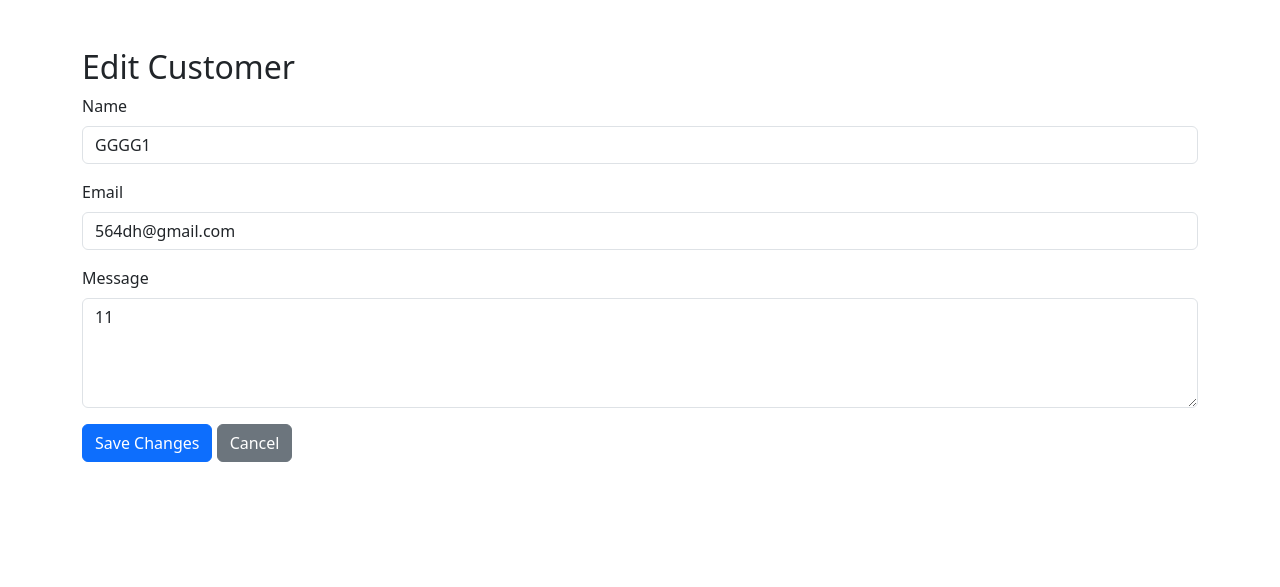
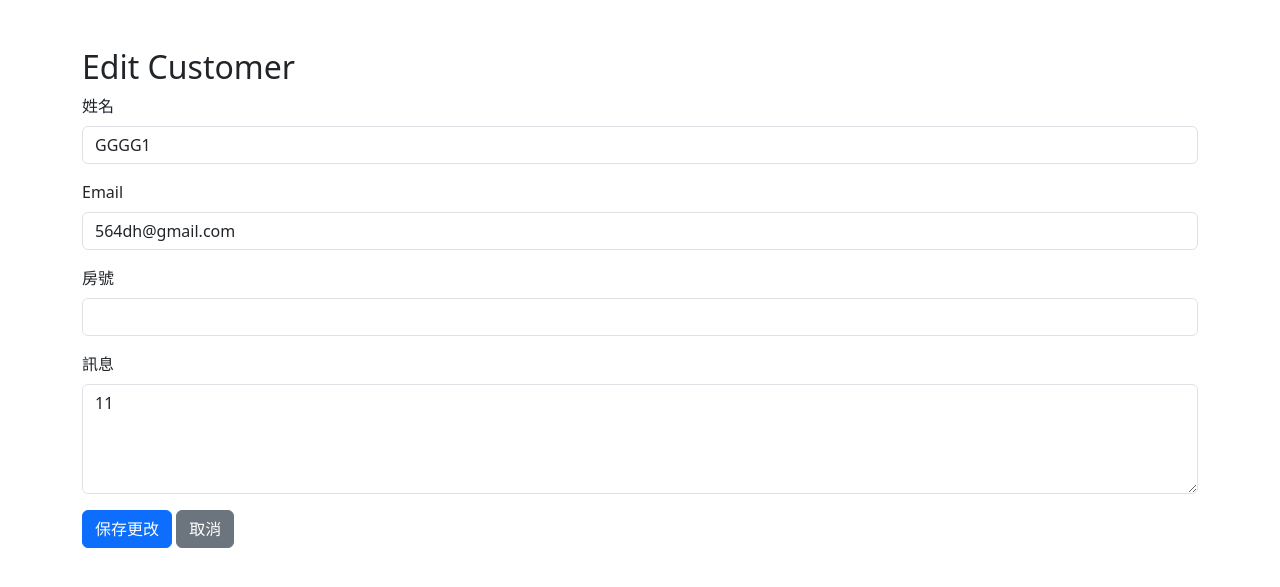
Before and after one commit to Alex54365/hotalrobotsystem, a Flask app: page /edit/2 in a window 1280 px wide. Shown: the top 587 px of the page. Run offline with Flask 3, Linux system fonts and the light colour scheme.

Commit message:
Update edit.html

```diff
--- a/templates/edit.html
+++ b/templates/edit.html
@@ -11,7 +11,7 @@
         <h2>Edit Customer</h2>
         <form action="/edit/{{ customer.id }}" method="POST">
             <div class="mb-3">
-                <label for="name" class="form-label">Name</label>
+                <label for="name" class="form-label">姓名</label>
                 <input type="text" id="name" name="name" class="form-control" value="{{ customer.name }}" required>
             </div>
             <div class="mb-3">
@@ -19,11 +19,15 @@
                 <input type="email" id="email" name="email" class="form-control" value="{{ customer.email }}" required>
             </div>
             <div class="mb-3">
-                <label for="message" class="form-label">Message</label>
+                <label for="room" class="form-label">房號</label>
+                <input type="text" id="room" name="room" class="form-control" value="{{ customer.room }}" required>
+            </div>
+            <div class="mb-3">
+                <label for="message" class="form-label">訊息</label>
                 <textarea id="message" name="message" class="form-control" rows="4" required>{{ customer.message }}</textarea>
             </div>
-            <button type="submit" class="btn btn-primary">Save Changes</button>
-            <a href="/customers" class="btn btn-secondary">Cancel</a>
+            <button type="submit" class="btn btn-primary">保存更改</button>
+            <a href="/customers" class="btn btn-secondary">取消</a>
         </form>
     </div>
 </body>
```
